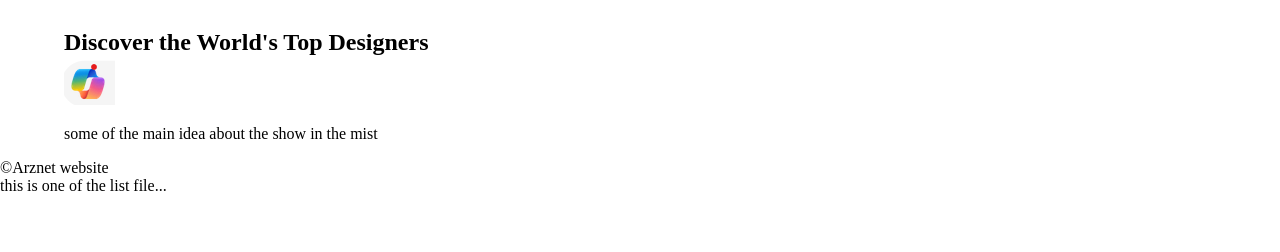
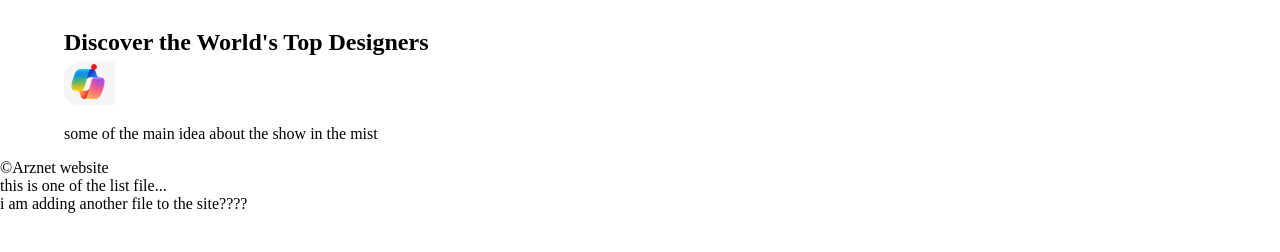
Before and after one commit to Arznet1/testmo, a plain HTML site: page index.html in a window 1280 px wide. Shown: the part 90-342 px from the top of the page. Drawn offline with Linux system fonts and the light colour scheme.

Commit message:
Add additional paragraph to index.html

```diff
--- a/index.html
+++ b/index.html
@@ -39,6 +39,7 @@
         <p>&copy;Arznet website</p>
     </footer>
     <p>this is one of the list file...</p>
+     <p>i am adding another file to the site????</p>
     <script src="script.js"></script>
 
 </body>
```
